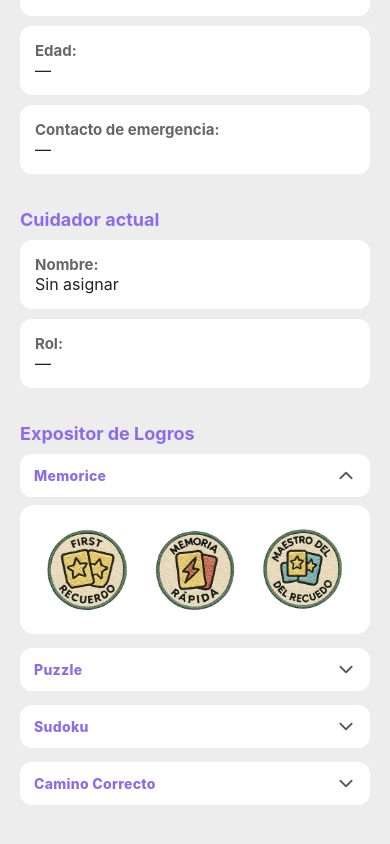
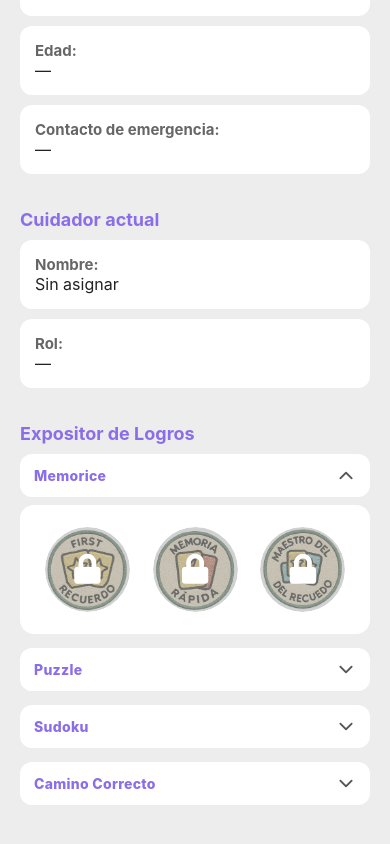
Before and after one commit to petitmilicen/remember-you, a React Native app in the folder frontend/: screen /PerfilPaciente in a window 390 px wide. Shown: the part 438-1282 px from the top of the page. Built offline with nearby package versions, Linux system fonts and the light colour scheme; no server answers; what react-native-worklets would draw is missing.

Commit message:
logros no funcional and profile fixed

```diff
--- a/frontend/src/components/paciente/AchievementBadge.js
+++ b/frontend/src/components/paciente/AchievementBadge.js
@@ -4,16 +4,18 @@ import { FontAwesome5 } from "@expo/vector-icons";
 
 export default function AchievementBadge({ source, unlocked }) {
   return (
-    <View style={styles.wrapper}>
+    <View style={styles.container}>
       <Image
         source={source}
-        style={[styles.image, !unlocked && styles.locked]}
+        style={[
+          styles.image,
+          !unlocked && styles.dimmed   // solo oscurece un poco
+        ]}
       />
 
-      {/* Candado si está bloqueado */}
       {!unlocked && (
         <View style={styles.lockOverlay}>
-          <FontAwesome5 name="lock" size={26} color="#FFF" />
+          <FontAwesome5 name="lock" size={30} color="#FFF" />
         </View>
       )}
     </View>
@@ -21,14 +23,14 @@ export default function AchievementBadge({ source, unlocked }) {
 }
 
 const styles = StyleSheet.create({
-  wrapper: {
+  container: {
     width: 85,
     height: 85,
+    margin: 8,
     borderRadius: 50,
     overflow: "hidden",
     justifyContent: "center",
     alignItems: "center",
-    margin: 8,
   },
 
   image: {
@@ -37,17 +39,20 @@ const styles = StyleSheet.create({
     resizeMode: "contain",
   },
 
-  locked: {
-    tintColor: "#808080",
-    opacity: 0.45,
+  // ⭐ Gris translúcido suave SIN perder textura del parche
+  dimmed: {
+    opacity: 0.55, // deja ver los colores, pero suavizados
   },
 
   lockOverlay: {
     position: "absolute",
+    top: 0,
+    left: 0,
+    width: "100%",
+    height: "100%",
+    backgroundColor: "rgba(0,0,0,0.18)", // ⭐ gris muy suave
     justifyContent: "center",
     alignItems: "center",
-    width: "100%",
-    height: "100%",
-    backgroundColor: "rgba(0,0,0,0.35)",
+    borderRadius: 50,
   },
 });
--- a/frontend/src/components/paciente/GroupAccordion.js
+++ b/frontend/src/components/paciente/GroupAccordion.js
@@ -45,9 +45,18 @@ export default memo(function GroupAccordion({
           ]}
         >
           <View style={innerStyles.row}>
-            <AchievementBadge source={slots[0]?.icon} unlocked={!!slots[0]} />
-            <AchievementBadge source={slots[1]?.icon} unlocked={!!slots[1]} />
-            <AchievementBadge source={slots[2]?.icon} unlocked={!!slots[2]} />
+            <AchievementBadge
+              source={slots[0]?.icon}
+              unlocked={slots[0]?.unlocked ?? false}
+            />
+            <AchievementBadge
+              source={slots[1]?.icon}
+              unlocked={slots[1]?.unlocked ?? false}
+            />
+            <AchievementBadge
+              source={slots[2]?.icon}
+              unlocked={slots[2]?.unlocked ?? false}
+            />
           </View>
         </View>
       )}
```
